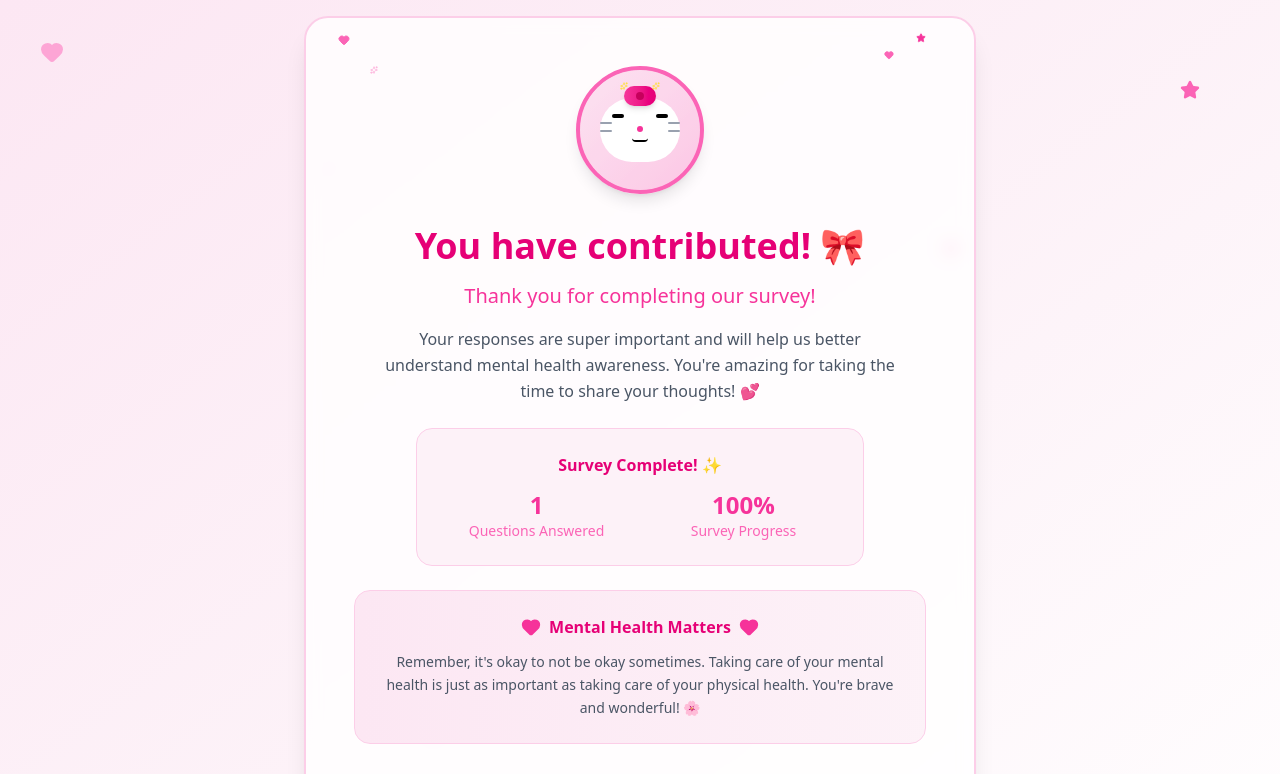
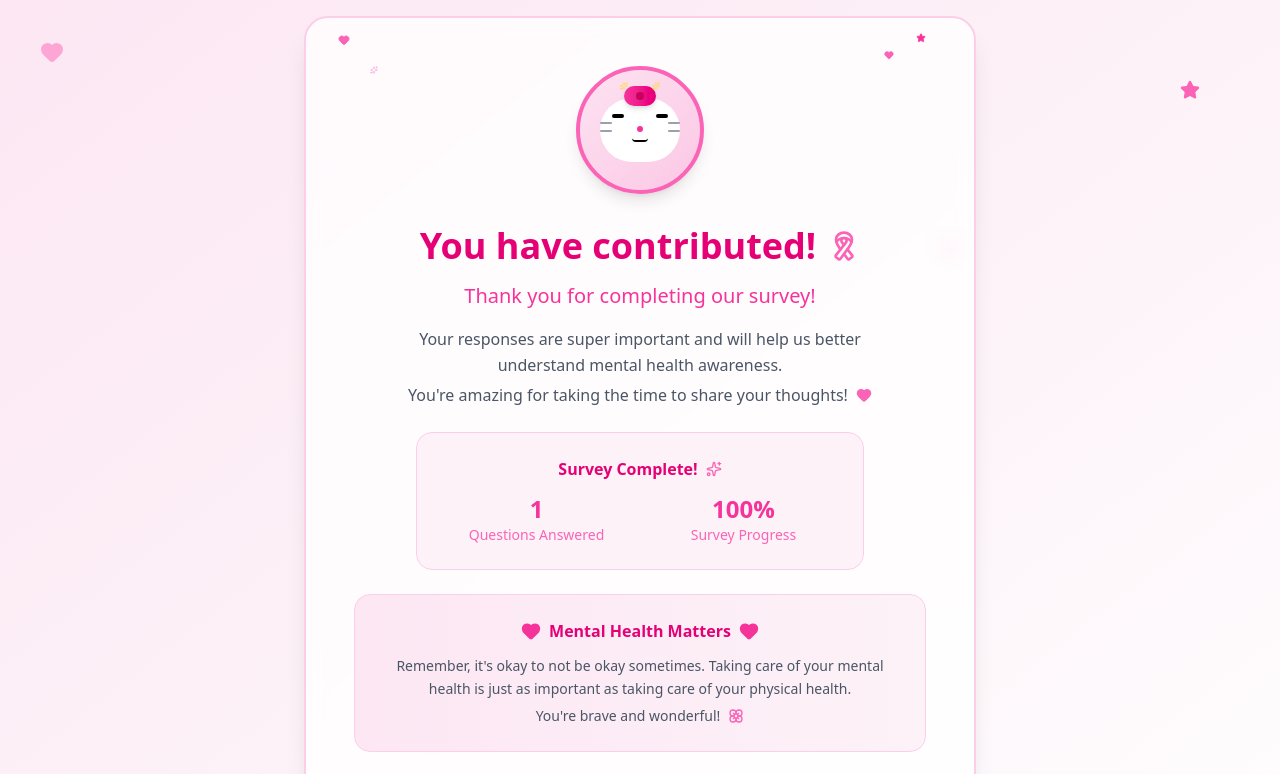
Before and after one commit to HtooMyatDev/survey-form, a React (Vite) app in the folder frontend/: page /success in a window 1280 px wide. Shown: the top 774 px of the page. Built offline with nearby package versions, Linux system fonts and the light colour scheme.

Commit message:
style: replace decorative emojis with Lucide icons for a more professional and consistent UI

```diff
--- a/frontend/src/components/SurveysNotFound.jsx
+++ b/frontend/src/components/SurveysNotFound.jsx
@@ -1,17 +1,23 @@
-import { Binoculars } from "lucide-react";
+import { Binoculars, Search, Ribbon, Sparkles } from "lucide-react";
 
 const SurveysNotFound = () => {
     return (
         <div className="flex flex-col items-center justify-center py-20 px-4 space-y-6 max-w-md mx-auto text-center animate-in fade-in duration-700">
             <div className="bg-pink-100 rounded-full p-10 shadow-inner relative group">
                 <Binoculars className="size-12 text-pink-500 group-hover:scale-110 transition-transform duration-300" />
-                <div className="absolute -top-1 -right-1 text-2xl animate-bounce">🔍</div>
+                <div className="absolute -top-1 -right-1 text-pink-400 animate-bounce">
+                    <Search className="size-6" />
+                </div>
             </div>
             <div className="space-y-2">
-                <h3 className="text-2xl sm:text-3xl font-bold text-pink-700">No responses yet! 🎀</h3>
-                <p className="text-gray-500 text-sm sm:text-base leading-relaxed">
-                    We're still waiting for respondents to share their thoughts.
-                    Check back soon for sparkly new data! ✨
+                <h3 className="text-2xl sm:text-3xl font-bold text-pink-700 flex items-center justify-center gap-2">
+                    No responses yet! <Ribbon className="size-6 text-pink-400" />
+                </h3>
+                <p className="text-gray-500 text-sm sm:text-base leading-relaxed flex flex-col items-center gap-1">
+                    <span>We're still waiting for respondents to share their thoughts.</span>
+                    <span className="flex items-center gap-2">
+                        Check back soon for sparkly new data! <Sparkles className="size-4 text-pink-400" />
+                    </span>
                 </p>
             </div>
         </div>
--- a/frontend/src/components/Topbar.jsx
+++ b/frontend/src/components/Topbar.jsx
@@ -1,6 +1,6 @@
 import React, { useState } from 'react';
 import { useNavigate } from "react-router";
-import { LogOut, Menu, X } from "lucide-react";
+import { LogOut, Menu, X, Ribbon, Cat, Heart } from "lucide-react";
 import Button from './common/Button';
 
 const Topbar = ({ onMenuToggle }) => {
@@ -28,7 +28,9 @@ const Topbar = ({ onMenuToggle }) => {
                     {mobileMenuOpen ? <X size={24} /> : <Menu size={24} />}
                 </button>
                 <div>
-                    <h1 className="text-2xl sm:text-3xl font-bold text-pink-700">🎀 Survey Admin</h1>
+                    <h1 className="text-2xl sm:text-3xl font-bold text-pink-700 flex items-center gap-2">
+                        <Ribbon className="w-6 h-6 sm:w-8 sm:h-8" /> Survey Admin
+                    </h1>
                     <p className="text-xs sm:text-sm text-pink-600">Manage your psychology survey</p>
                 </div>
             </div>
@@ -48,9 +50,13 @@ const Topbar = ({ onMenuToggle }) => {
             <dialog id="logout_confirmation_modal" className="modal backdrop-blur-sm">
                 <div className="modal-box bg-white border-2 border-pink-200 rounded-3xl shadow-2xl p-6 sm:p-8">
                     <div className="text-center mb-6">
-                        <div className="text-4xl mb-4">😿</div>
-                        <h3 className="font-bold text-xl text-pink-700">Leaving so soon?</h3>
-                        <p className="py-2 text-gray-600">Are you sure you want to logout? We'll miss you! 💕</p>
+                    <div className="flex justify-center mb-4">
+                        <Cat className="w-16 h-16 text-pink-400" />
+                    </div>
+                    <h3 className="font-bold text-xl text-pink-700">Leaving so soon?</h3>
+                    <p className="py-2 text-gray-600 flex items-center justify-center gap-2">
+                        Are you sure you want to logout? We'll miss you! <Heart className="w-4 h-4 text-pink-400 fill-pink-400" />
+                    </p>
                     </div>
                     <div className="modal-action flex w-full justify-center">
                         <form method="dialog" className="flex gap-3 w-full sm:w-auto">
--- a/frontend/src/pages/DashboardPage.jsx
+++ b/frontend/src/pages/DashboardPage.jsx
@@ -1,7 +1,9 @@
 import React, { useState, useEffect } from "react";
-import Topbar from "../components/Topbar"
-import Sidebar from "../components/Sidebar"
-import api from "../lib/axios"
+import Topbar from "../components/Topbar";
+import Sidebar from "../components/Sidebar";
+import api from "../lib/axios";
+import { Heart } from "lucide-react";
+
 const DashboardPage = () => {
     const [countResponses, setCountResponses] = useState(null);
     const [maleCount, setMaleCount] = useState(0);
@@ -123,7 +125,9 @@ const DashboardPage = () => {
                 {/* Main Content */}
                 <main className="flex-1 p-3 sm:p-6 min-w-0">
                     <section className="bg-white rounded-3xl border border-pink-200 p-4 sm:p-6 shadow-md">
-                        <h2 className="text-lg sm:text-xl font-bold mb-4">Welcome Back, Cutie Admin! 💕</h2>
+                        <h2 className="text-lg sm:text-xl font-bold mb-4 flex items-center gap-2">
+                            Welcome Back, Cutie Admin! <Heart className="w-5 h-5 text-pink-500 fill-pink-500" />
+                        </h2>
                         <p className="text-sm text-gray-600 mb-6">
                             Here's your dashboard filled with sparkly data and sweet summaries.
                         </p>
--- a/frontend/src/pages/SuccessPage.jsx
+++ b/frontend/src/pages/SuccessPage.jsx
@@ -1,5 +1,5 @@
 import React from 'react';
-import { Heart, Star, Sparkles, Home, Download, Share2 } from 'lucide-react';
+import { Heart, Star, Sparkles, Home, Download, Share2, Ribbon, Flower } from 'lucide-react';
 import { Link, useLocation } from "react-router-dom";
 
 // Success page component for survey completion
@@ -111,23 +111,27 @@ const HelloKittySuccess = () => {
 
                         {/* Success Messages */}
                         <div className="space-y-6 relative z-10">
-                            <h1 className="text-2xl sm:text-4xl font-bold text-pink-600 mb-4">
-                                You have contributed! 🎀
+                            <h1 className="text-2xl sm:text-4xl font-bold text-pink-600 mb-4 flex items-center justify-center gap-3">
+                                You have contributed! <Ribbon className="w-8 h-8 text-pink-400" />
                             </h1>
 
                             <div className="space-y-4">
                                 <p className="text-lg sm:text-xl text-pink-500 font-medium">
                                     Thank you for completing our survey!
                                 </p>
-                                <p className="text-sm sm:text-base text-gray-600 leading-relaxed max-w-lg mx-auto">
-                                    Your responses are super important and will help us better understand mental health awareness.
-                                    You're amazing for taking the time to share your thoughts! 💕
+                                <p className="text-sm sm:text-base text-gray-600 leading-relaxed max-w-lg mx-auto flex flex-col items-center gap-1">
+                                    <span>Your responses are super important and will help us better understand mental health awareness.</span>
+                                    <span className="flex items-center gap-2">
+                                        You're amazing for taking the time to share your thoughts! <Heart className="w-4 h-4 text-pink-400 fill-pink-400" />
+                                    </span>
                                 </p>
                             </div>
 
                             {/* Stats or confirmation */}
                             <div className="bg-pink-50 rounded-2xl p-6 border border-pink-200 mx-auto max-w-md">
-                                <h3 className="text-pink-600 font-semibold mb-3">Survey Complete! ✨</h3>
+                                <h3 className="text-pink-600 font-semibold mb-3 flex items-center justify-center gap-2">
+                                    Survey Complete! <Sparkles className="w-4 h-4 text-pink-400" />
+                                </h3>
                                 <div className="grid grid-cols-2 gap-4 text-sm">
                                     <div className="text-center">
                                         {/* Dynamically show how many questions were answered */}
@@ -149,8 +153,11 @@ const HelloKittySuccess = () => {
                                     <span className="text-pink-600 font-semibold">Mental Health Matters</span>
                                     <Heart size={20} className="text-pink-500 ml-2" fill="currentColor" />
                                 </div>
-                                <p className="text-sm text-gray-600 leading-relaxed">
-                                    Remember, it's okay to not be okay sometimes. Taking care of your mental health is just as important as taking care of your physical health. You're brave and wonderful! 🌸
+                                <p className="text-sm text-gray-600 leading-relaxed flex flex-col items-center gap-1">
+                                    <span>Remember, it's okay to not be okay sometimes. Taking care of your mental health is just as important as taking care of your physical health.</span>
+                                    <span className="flex items-center gap-2">
+                                        You're brave and wonderful! <Flower className="w-4 h-4 text-pink-400" />
+                                    </span>
                                 </p>
                             </div>
 
@@ -183,7 +190,9 @@ const HelloKittySuccess = () => {
                             {/* Footer message */}
                             <div className="text-center text-sm text-pink-400 mt-8 pt-6 border-t border-pink-200">
                                 <p>For future psychologist</p>
-                                <p className="mt-1">From future developer! 🌟</p>
+                                <p className="mt-1 flex items-center justify-center gap-2">
+                                    From future developer! <Star className="w-4 h-4 text-pink-400 fill-pink-400" />
+                                </p>
                             </div>
                         </div>
                     </div>
--- a/frontend/src/pages/SurveyPage.jsx
+++ b/frontend/src/pages/SurveyPage.jsx
@@ -1,5 +1,5 @@
 import React, { useState, useEffect } from 'react';
-import { Heart, Star, Sparkles, Send, ArrowLeft } from 'lucide-react';
+import { Heart, Star, Sparkles, Send, ArrowLeft, Ribbon } from 'lucide-react';
 import toast, { Toaster } from 'react-hot-toast';
 import api from "../lib/axios.js"
 import { useNavigate } from "react-router"
@@ -195,8 +195,9 @@ const HelloKittySurvey = () => {
         try {
             const processedFormData = processFormDataForSubmit();
             await api.post("/responses", processedFormData);
-            toast.success('Thank you for sharing, cutie! Your responses help us understand mental health better! 💕', {
+            toast.success('Thank you for sharing, cutie! Your responses help us understand mental health better!', {
                 duration: 5000,
+                icon: '💖',
                 style: {
                     background: '#FFB6C1',
                     color: '#FF1493',
@@ -431,7 +432,9 @@ const HelloKittySurvey = () => {
                             </div>
                         </div>
                         <h1 className="text-2xl sm:text-3xl font-bold text-pink-600 mb-2">Mental Health Survey</h1>
-                        <p className="text-pink-400 text-sm">Help us understand mental health awareness 🎀</p>
+                        <p className="text-pink-400 text-sm flex items-center justify-center gap-2">
+                            Help us understand mental health awareness <Ribbon className="w-4 h-4" />
+                        </p>
                     </div>
                 </div>
 
```
Also changed, not shown: frontend/src/pages/QuestionsPage.jsx (+27 -5 lines), 1 other file (tests, documents, lock files or other folders).
